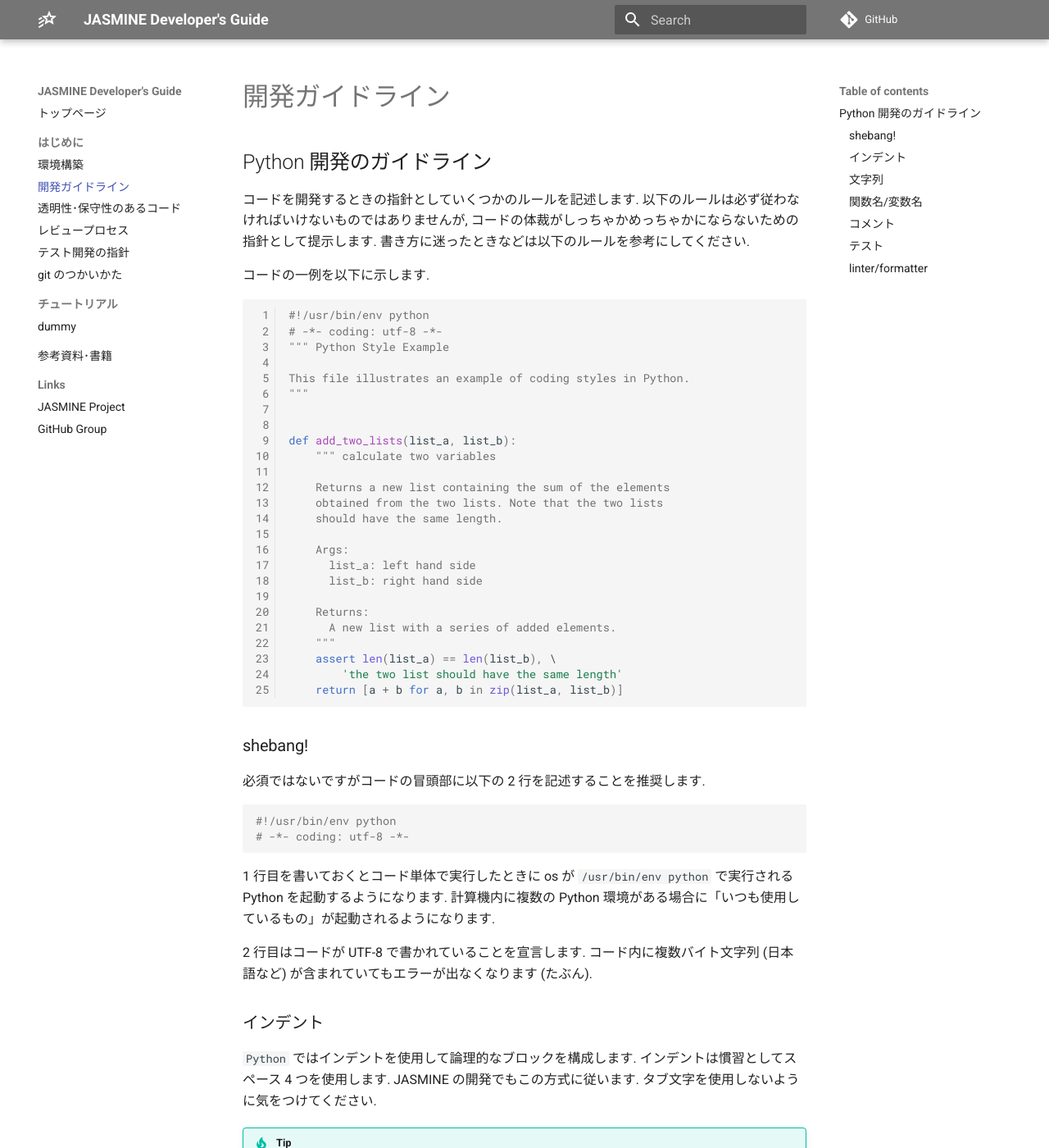
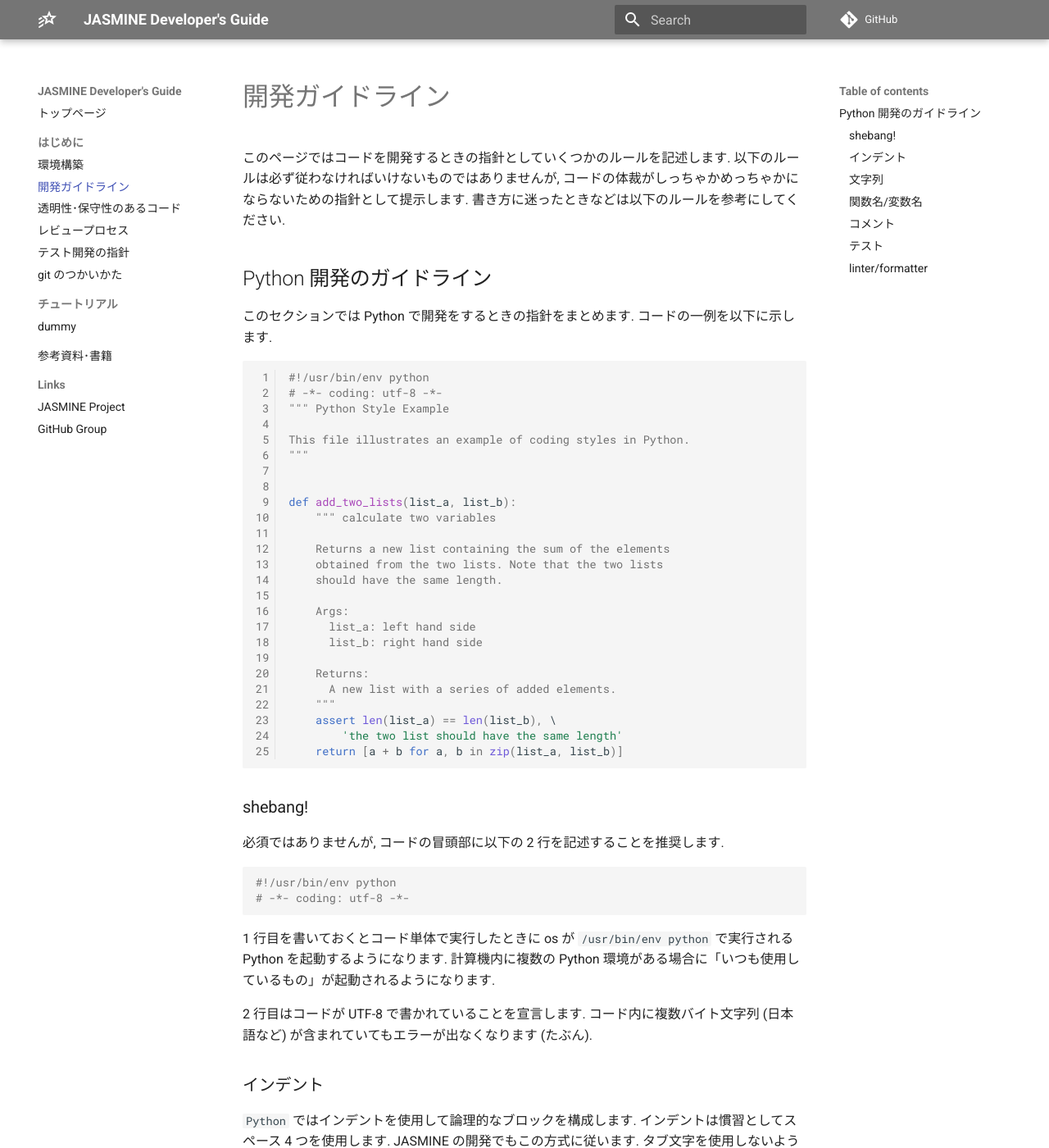
Before and after one commit to JASMINE-Mission/devguide, an MkDocs documentation site: the page built from docs/startup/guideline.md, in a window 1280 px wide and 1400 px high. Shown: the whole window at 82% size. Built offline with MkDocs 1.6.1 and Material for MkDocs 9.7.7, drawn with Linux system fonts in a browser that asks for light colours; comment, search, counter and statistics services are not loaded.

Commit message:
minor modification

````diff
--- a/docs/startup/guideline.md
+++ b/docs/startup/guideline.md
@@ -1,8 +1,10 @@
 # 開発ガイドライン
 
+このページではコードを開発するときの指針としていくつかのルールを記述します. 以下のルールは必ず従わなければいけないものではありませんが, コードの体裁がしっちゃかめっちゃかにならないための指針として提示します. 書き方に迷ったときなどは以下のルールを参考にしてください.
+
+
 ## Python 開発のガイドライン
-コードを開発するときの指針としていくつかのルールを記述します. 以下のルールは必ず従わなければいけないものではありませんが, コードの体裁がしっちゃかめっちゃかにならないための指針として提示します. 書き方に迷ったときなどは以下のルールを参考にしてください.
-
+このセクションでは Python で開発をするときの指針をまとめます.
 コードの一例を以下に示します.
 
 ``` python linenums="1"
@@ -11,7 +13,7 @@
 
 
 ### shebang!
-必須ではないですがコードの冒頭部に以下の 2 行を記述することを推奨します.
+必須ではありませんが, コードの冒頭部に以下の 2 行を記述することを推奨します.
 
 ``` python
 #!/usr/bin/env python
````
